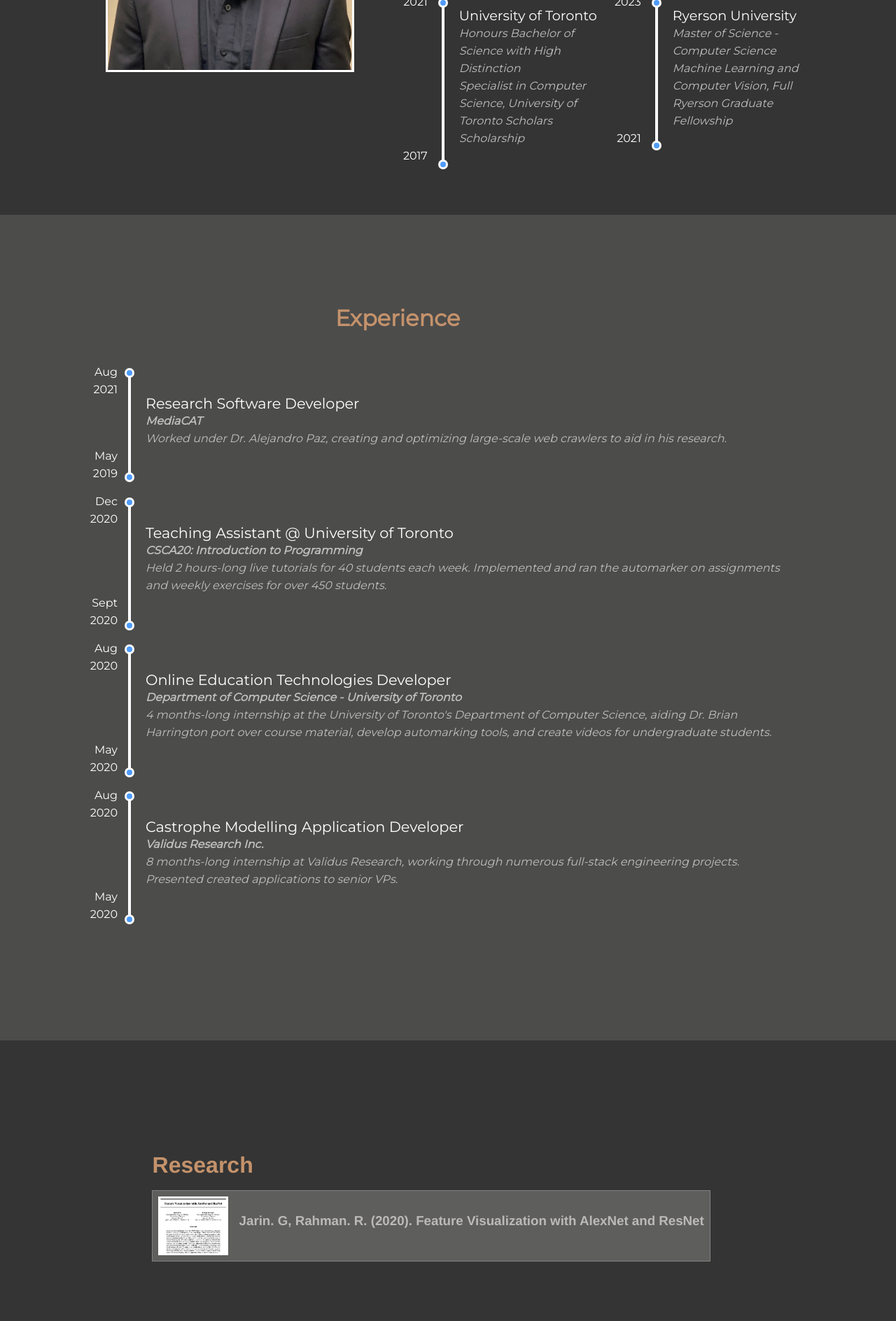
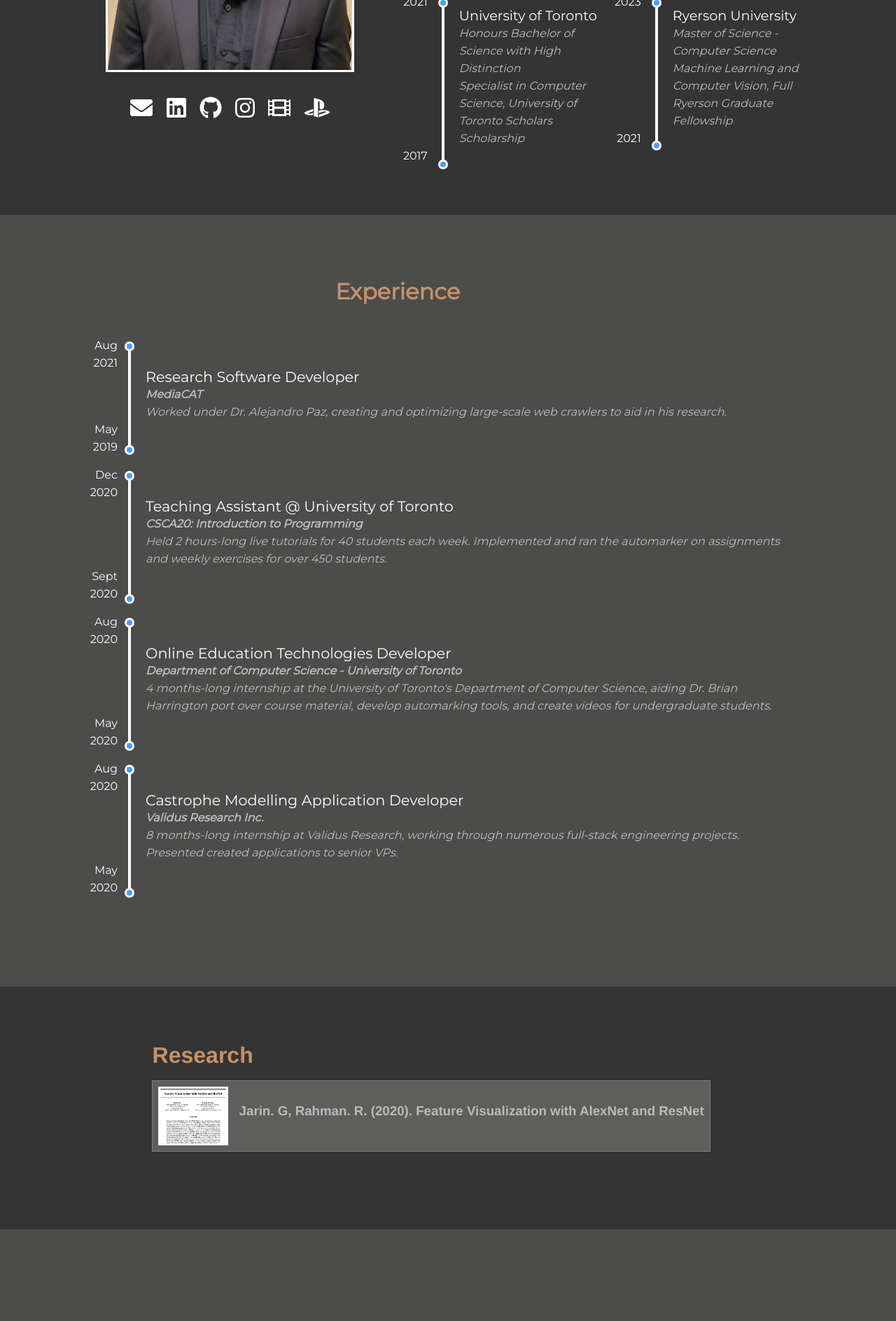
Before and after one commit to RaiyanRahman/webpage, a Vue app: page / in a window 1280 px wide. Shown: the part 940-2828 px from the top of the page at 70% size. Built offline with nearby package versions, Linux system fonts and the light colour scheme.

Commit message:
Updated spacing.

```diff
--- a/src/components/AboutMe.vue
+++ b/src/components/AboutMe.vue
@@ -2,6 +2,14 @@
   <div class="aboutme">
       <div class="inline-child-left">
           <img alt="Raiyan" src="../assets/raiyan.jpg" height="400">
+          <v-row class="links">
+            <a target="_blank" href="mailto:raiyan.rahman01@outlook.com"><font-awesome-icon :icon="['fas', 'envelope']" style="color: black; font-size: 2em;  margin: 2px;" /></a>
+            <a target="_blank" href="https://www.linkedin.com/in/raiyan-rahman/"><font-awesome-icon :icon="['fab', 'linkedin']" style="color: #00A1F1; font-size: 2em;  margin: 2px;" /></a>
+            <a target="_blank" href="https://github.com/RaiyanRahman"><font-awesome-icon :icon="['fab', 'github']" style="color: #00A1F1; font-size: 2em;  margin: 2px;" /></a>
+            <a target="_blank" href="https://www.instagram.com/sspairal/"><font-awesome-icon :icon="['fab', 'instagram']" style="color: #00A1F1; font-size: 2em;  margin: 2px;" /></a>
+            <a target="_blank" href="https://letterboxd.com/raiyanrahman/"><font-awesome-icon :icon="['fas', 'film']" style="color: #00A1F1; font-size: 2em;  margin: 2px;" /></a>
+            <a target="_blank" href="https://psnprofiles.com/Sspairal"><font-awesome-icon :icon="['fab', 'playstation']" style="color: #00A1F1; font-size: 2em;  margin: 2px;" /></a>
+          </v-row>
       </div>
       <div class="inline-child-right">
           <h2 style="color: #c4926b;">About Me</h2>
@@ -118,6 +126,14 @@ img {
     margin-top: 1rem;
 }
 
+.links {
+    display: flex;
+    justify-content: space-around;
+    margin-top: 2rem;
+    padding-left: 10%;
+    padding-right: 10%;
+}
+
 .education {
     display: flex;
 }
--- a/src/components/Contact.vue
+++ b/src/components/Contact.vue
@@ -27,4 +27,9 @@ export default {
 <!-- Add "scoped" attribute to limit CSS to this component only -->
 <style scoped>
 
+.contact {
+  padding-top: 5rem;
+  padding-bottom: 3rem;
+}
+
 </style>
--- a/src/components/Experience.vue
+++ b/src/components/Experience.vue
@@ -77,8 +77,8 @@ h1 {
     color: #c4926b;
 }
 .experience {
-    padding-top: 10%;
-    padding-bottom: 10%;
+    padding-top: 7%;
+    padding-bottom: 7%;
     background-color: #4c4c4b;
 }
 .timeline-container {
--- a/src/components/Research.vue
+++ b/src/components/Research.vue
@@ -31,8 +31,8 @@ export default {
 
 .research {
   background-color: #343434;
-  padding-top: 10rem;
-  padding-bottom: 10rem;
+  padding-top: 5rem;
+  padding-bottom: 7rem;
   padding-left: 17%;
 }
 
--- a/src/main.js
+++ b/src/main.js
@@ -3,8 +3,8 @@ import App from './App.vue'
 import vuetify from './plugins/vuetify'
 import { library } from '@fortawesome/fontawesome-svg-core'
 import { faJsSquare, faVuejs, faGoogle, faNodeJs, faGithub,
-         faPython } from '@fortawesome/free-brands-svg-icons'
-import { faTerminal } from '@fortawesome/free-solid-svg-icons'
+         faPython, faLinkedin, faInstagram, faPlaystation } from '@fortawesome/free-brands-svg-icons'
+import { faTerminal, faFilm, faEnvelope } from '@fortawesome/free-solid-svg-icons'
 import { FontAwesomeIcon } from '@fortawesome/vue-fontawesome'
 
 library.add(faJsSquare)
@@ -14,6 +14,11 @@ library.add(faNodeJs)
 library.add(faGithub)
 library.add(faPython)
 library.add(faTerminal)
+library.add(faLinkedin)
+library.add(faInstagram)
+library.add(faPlaystation)
+library.add(faFilm)
+library.add(faEnvelope)
 
 Vue.component('font-awesome-icon', FontAwesomeIcon);
 
```
